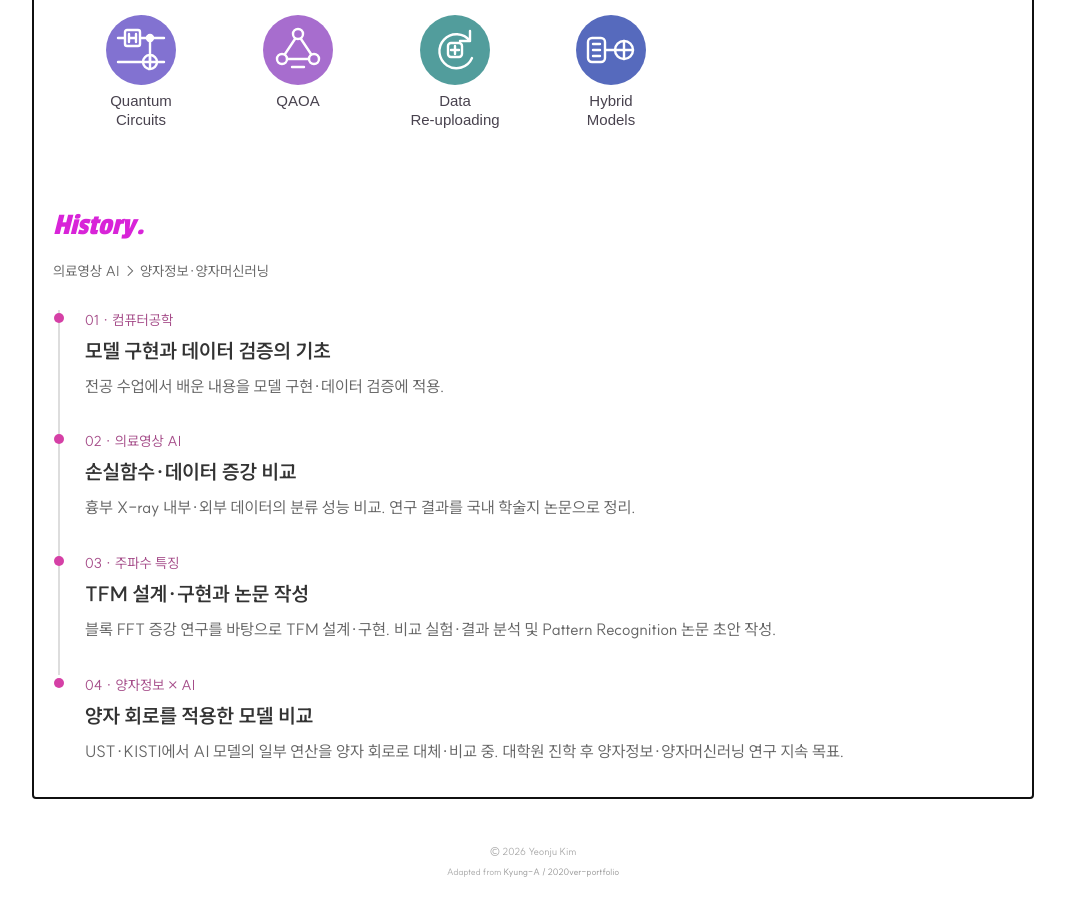
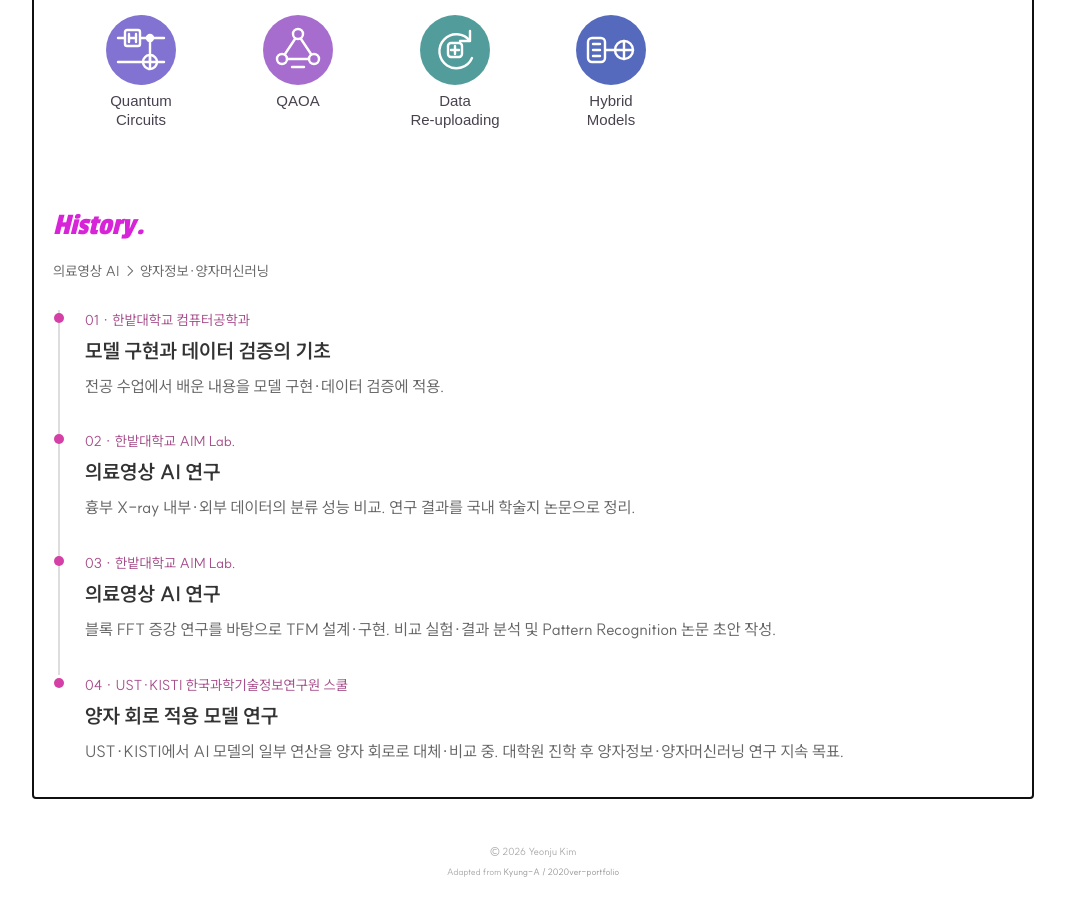
Before and after one commit to KimYeonJuu/KimYeonJuu.github.io, a Jekyll site: the page built from index.html, in a window 1280 px wide and 900 px high, scrolled down 1809 px. Shown: the whole window, without its empty margins (107-1172 px from the left). Built offline with Jekyll 4.4.1, drawn with Linux system fonts in a browser that asks for light colours.

Commit message:
Update History affiliations and research headings

```diff
--- a/index.html
+++ b/index.html
@@ -55,7 +55,7 @@
     <div class="history" aria-labelledby="history-title">
       <h2 id="history-title" class="section-title">History.</h2>
       <p class="history-intro">의료영상 AI → 양자정보·양자머신러닝</p>
-      <div class="roadmap-list"><div><span>01 · 컴퓨터공학</span><h3>모델 구현과 데이터 검증의 기초</h3><p>전공 수업에서 배운 내용을 모델 구현·데이터 검증에 적용.</p></div><div><span>02 · 의료영상 AI</span><h3>손실함수·데이터 증강 비교</h3><p>흉부 X-ray 내부·외부 데이터의 분류 성능 비교. 연구 결과를 국내 학술지 논문으로 정리.</p></div><div><span>03 · 주파수 특징</span><h3>TFM 설계·구현과 논문 작성</h3><p>블록 FFT 증강 연구를 바탕으로 TFM 설계·구현. 비교 실험·결과 분석 및 Pattern Recognition 논문 초안 작성.</p></div><div><span>04 · 양자정보 × AI</span><h3>양자 회로를 적용한 모델 비교</h3><p>UST·KISTI에서 AI 모델의 일부 연산을 양자 회로로 대체·비교 중. 대학원 진학 후 양자정보·양자머신러닝 연구 지속 목표.</p></div></div>
+      <div class="roadmap-list"><div><span>01 · 한밭대학교 컴퓨터공학과</span><h3>모델 구현과 데이터 검증의 기초</h3><p>전공 수업에서 배운 내용을 모델 구현·데이터 검증에 적용.</p></div><div><span>02 · 한밭대학교 AIM Lab.</span><h3>의료영상 AI 연구</h3><p>흉부 X-ray 내부·외부 데이터의 분류 성능 비교. 연구 결과를 국내 학술지 논문으로 정리.</p></div><div><span>03 · 한밭대학교 AIM Lab.</span><h3>의료영상 AI 연구</h3><p>블록 FFT 증강 연구를 바탕으로 TFM 설계·구현. 비교 실험·결과 분석 및 Pattern Recognition 논문 초안 작성.</p></div><div><span>04 · UST·KISTI 한국과학기술정보연구원 스쿨</span><h3>양자 회로 적용 모델 연구</h3><p>UST·KISTI에서 AI 모델의 일부 연산을 양자 회로로 대체·비교 중. 대학원 진학 후 양자정보·양자머신러닝 연구 지속 목표.</p></div></div>
     </div>
   </div>
 </section>
```
